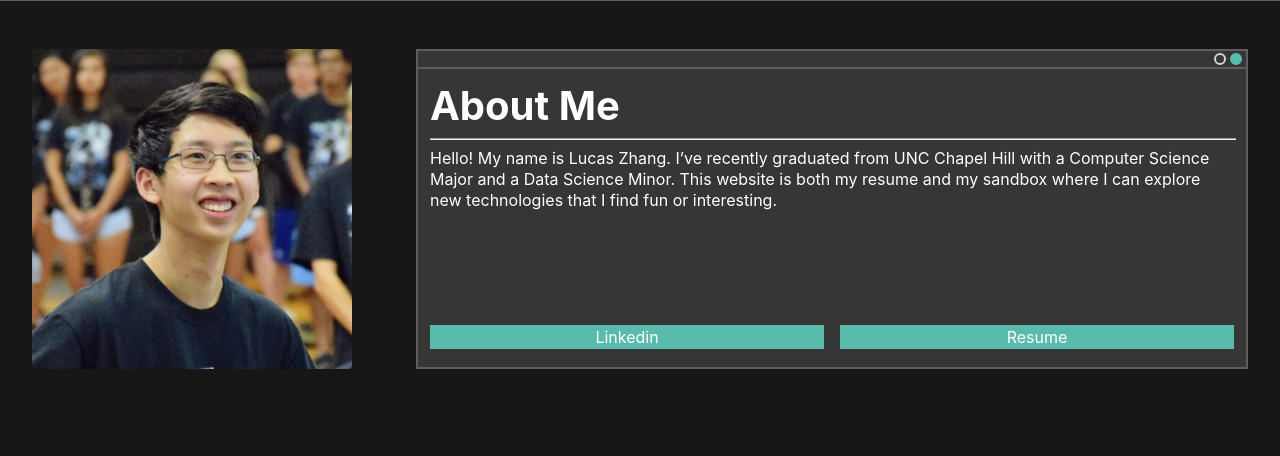
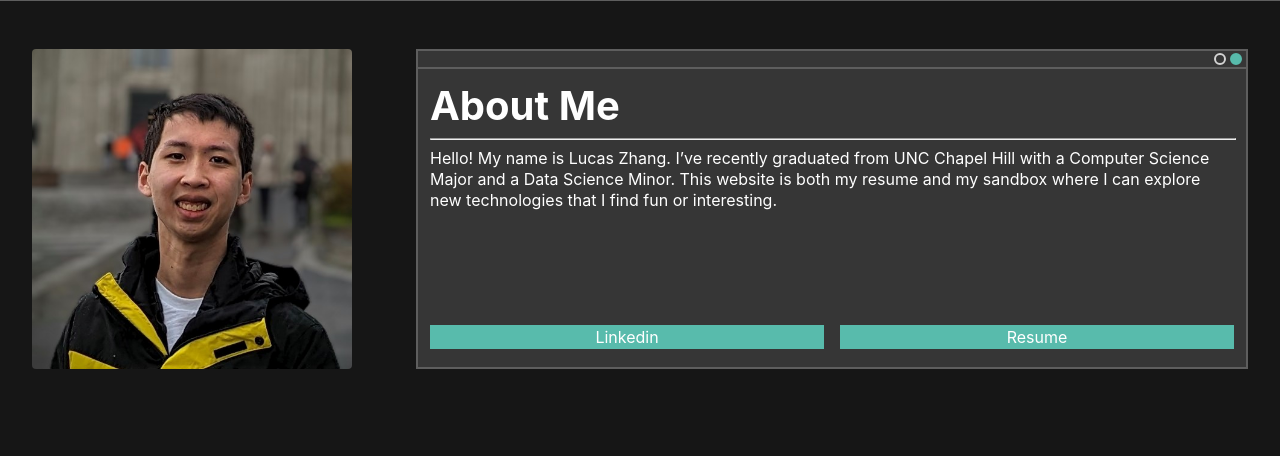
Before and after one commit to lucashzhang/astro-personal-site, an Astro site: page / in a window 1280 px wide. Shown: the part 799-1255 px from the top of the page. Built offline with nearby package versions, Linux system fonts and the light colour scheme; Astro itself is replaced by a stand-in of ours.

Commit message:
Update Sections “about”

```diff
--- a/src/cms/about.md
+++ b/src/cms/about.md
@@ -1,6 +1,6 @@
 ---
 title: About Me
-picture: /images/uploads/me.jpg
+picture: /images/uploads/pxl_20230521_140212741~3.jpg
 linkedin: https://www.linkedin.com/in/lucashzhang/
 resume: https://drive.google.com/file/d/1kYoxdLcPnO5h7ehvS6RkL8_2aIfyihdu/view
 ---
```
Also changed, not shown: public/images/uploads/pxl_20230521_140212741~3.jpg (added).
